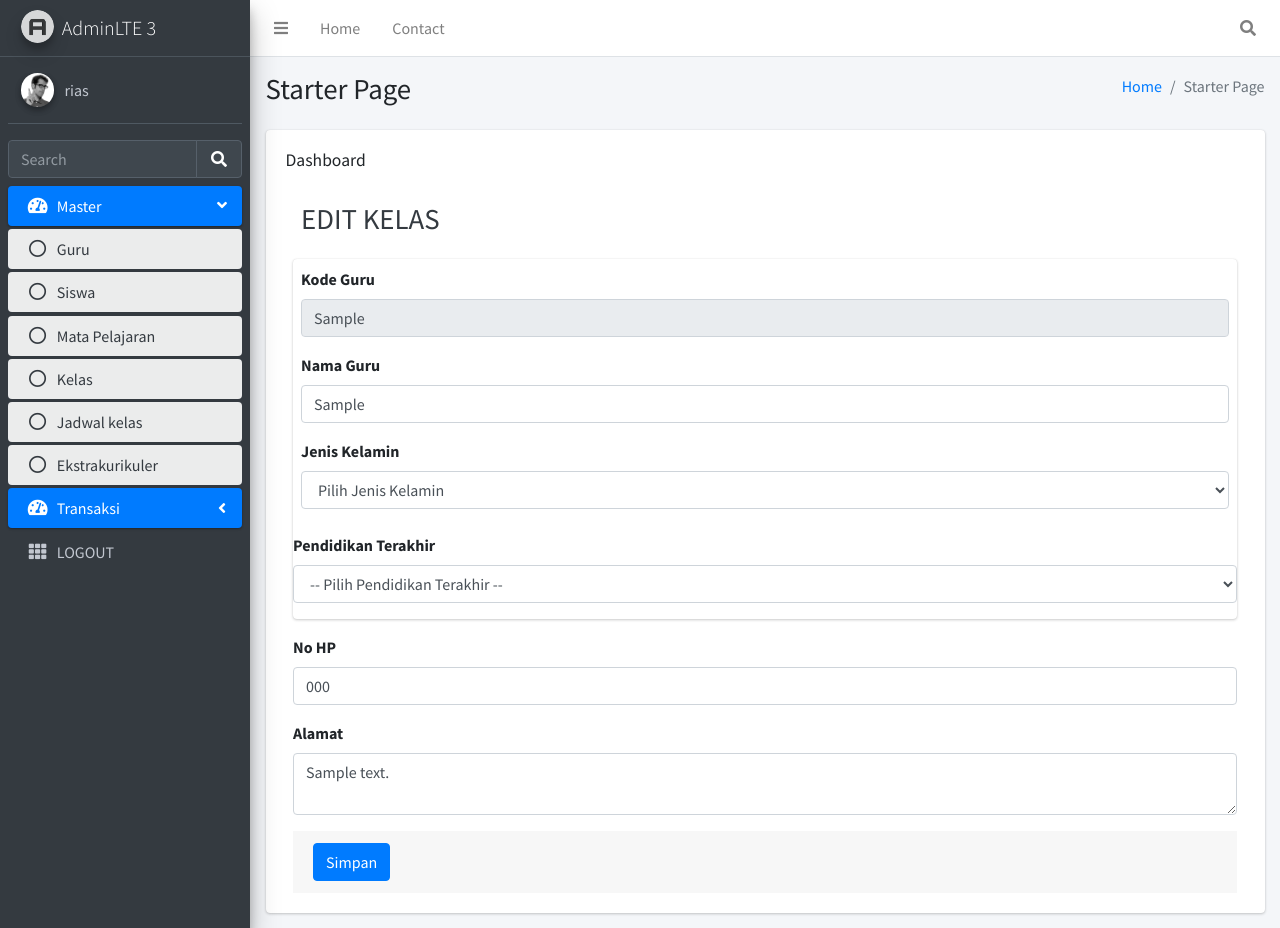
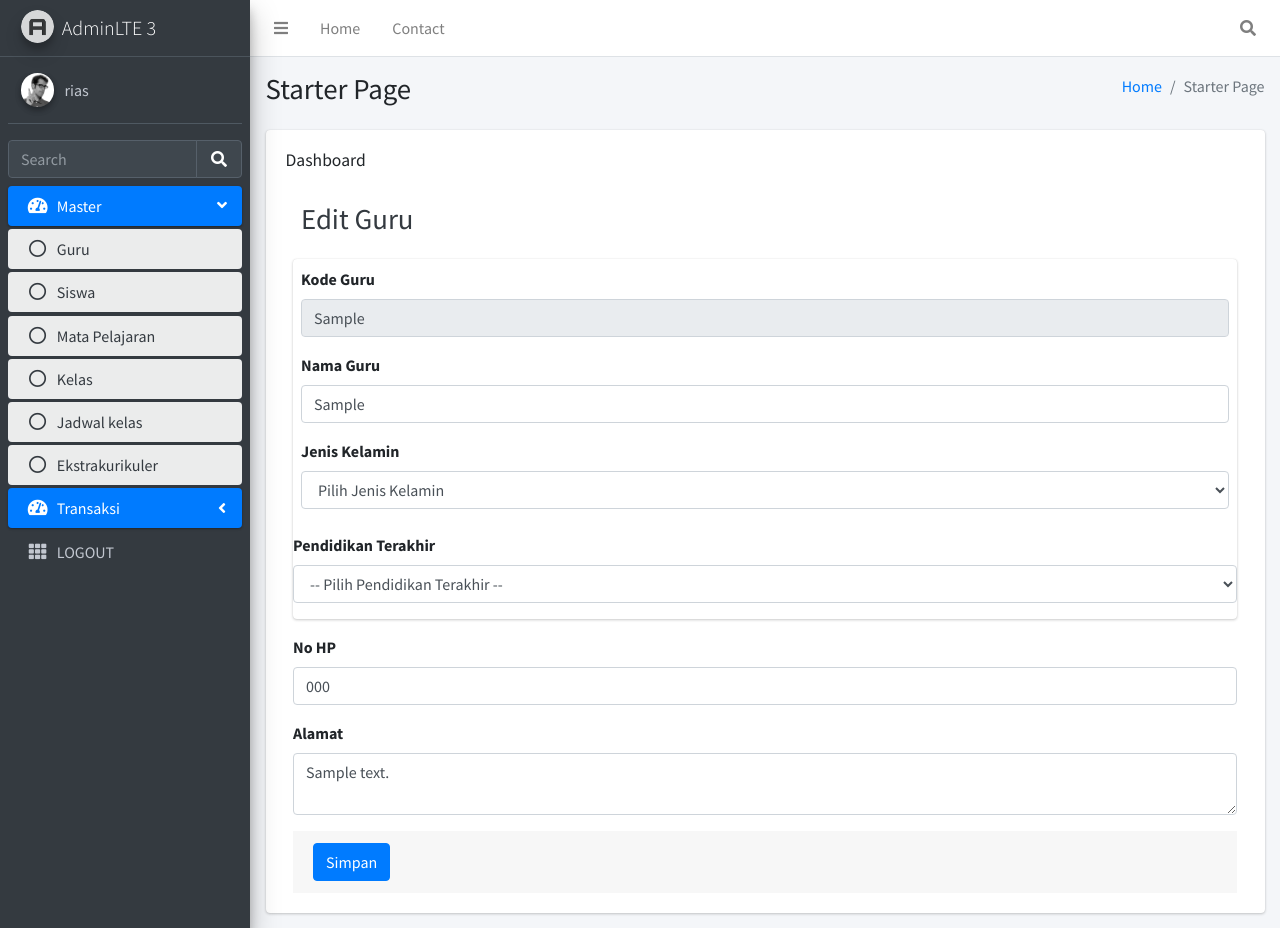
Before and after one commit to 2511500016-jpg/2511500016-PWT-TI2A-2526, a PHP site: the page made by index.php in a window 1280 px wide. Shown: the top 928 px of the page. Run offline with PHP 8.4, Linux system fonts and the light colour scheme; a user stored in the database is signed in; tables that the repository leaves empty or names only in its code hold one stand-in row (values such as "Sample post"); some libraries are stand-ins or nearby versions.

Commit message:
edit_guru.php

```diff
--- a/page/edit_guru.php
+++ b/page/edit_guru.php
@@ -2,7 +2,7 @@
   <div class="container-fluid">
     <div class="row mb-2">
       <div class="col-sm-6">
-        <h1 class="m-0 text-dark">EDIT KELAS</h1>
+        <h1 class="m-0 text-dark">Edit Guru</h1>
       </div>
     </div>
   </div>
```
Also changed, not shown: pageUAS/README.md (deleted).
